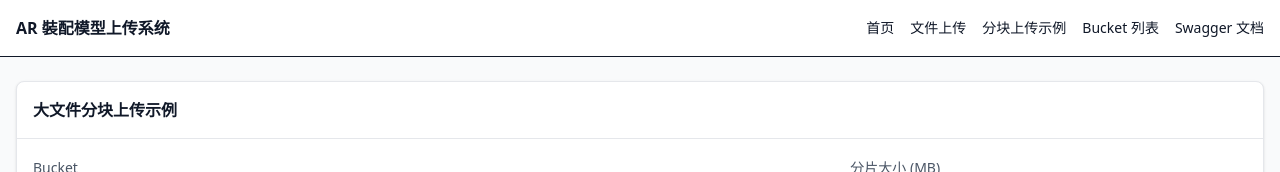
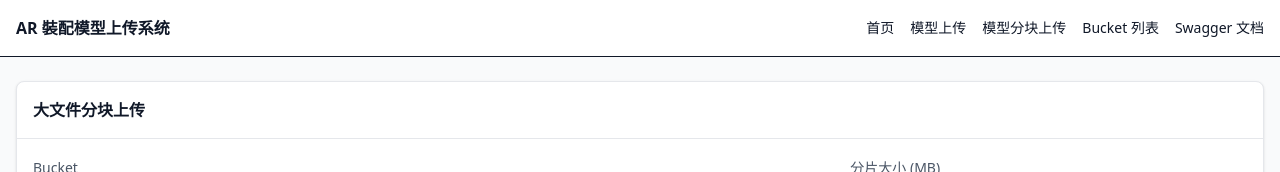
Before and after one commit to Bin-hy/go-template, a Vue app in the folder web/: page /upload-chunks in a window 1280 px wide. Shown: the top 172 px of the page. Built offline with nearby package versions, Linux system fonts and the light colour scheme.

Commit message:
style: fix title

```diff
--- a/web/src/components/layout/PageShell.vue
+++ b/web/src/components/layout/PageShell.vue
@@ -5,9 +5,8 @@
         <div class="font-semibold">AR 裝配模型上传系统</div>
         <nav class="flex items-center gap-4 text-sm">
           <RouterLink class="hover:underline" to="/">首页</RouterLink>
-          <!-- <RouterLink class="hover:underline" to="/health">健康检查</RouterLink> -->
-          <RouterLink class="hover:underline" to="/files">文件上传</RouterLink>
-          <RouterLink class="hover:underline" to="/upload-chunks">分块上传示例</RouterLink>
+          <RouterLink class="hover:underline" to="/files">模型上传</RouterLink>
+          <RouterLink class="hover:underline" to="/upload-chunks">模型分块上传</RouterLink>
           <RouterLink class="hover:underline" to="/buckets">Bucket 列表</RouterLink>
           <RouterLink class="hover:underline" to="/swagger">Swagger 文档</RouterLink>
         </nav>
--- a/web/src/pages/ChunkUpload.vue
+++ b/web/src/pages/ChunkUpload.vue
@@ -48,7 +48,7 @@ async function startUpload() {
   <div class="space-y-6">
     <Card>
       <template #header>
-        <h3 class="text-base font-semibold">大文件分块上传示例</h3>
+        <h3 class="text-base font-semibold">大文件分块上传</h3>
       </template>
       <div class="grid gap-3">
         <div class="grid grid-cols-1 md:grid-cols-3 gap-3 items-center">
```
